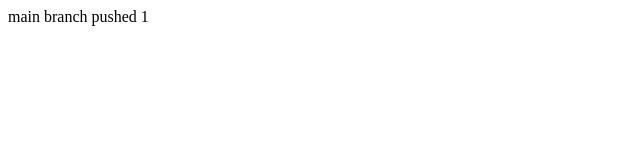
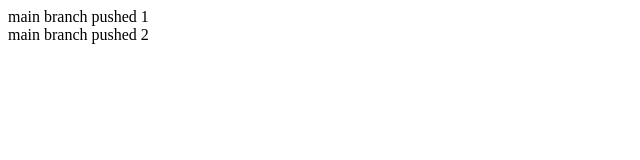
Before and after one commit to Dhruvisgoat/practiseGit, a plain HTML site: page index.html in a window 1280 px wide. Shown: the whole page, without its empty margins (0-640 px from the left). Drawn offline with Linux system fonts and the light colour scheme.

Commit message:
index.html 2nd time on main branch

```diff
--- a/index.html
+++ b/index.html
@@ -5,6 +5,7 @@
 </head>
 <body>
     <div> main branch pushed 1 </div>
+    <div> main branch pushed 2 </div>
 </body>
 
 </html>
```
